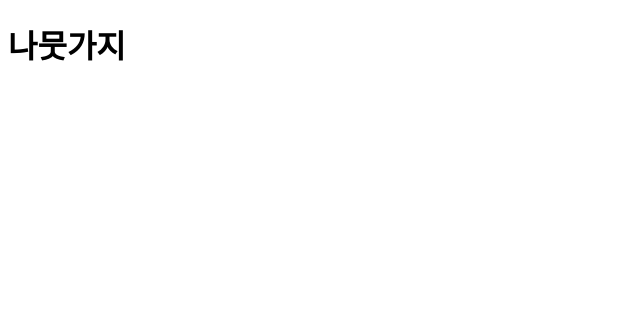
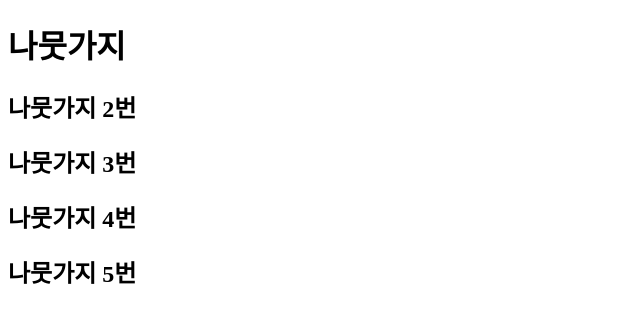
Before and after one commit to pflying1/2023_02_22-branch-prac, a plain HTML site: page index.html in a window 1280 px wide. Shown: the whole page, without its empty margins (0-640 px from the left). Drawn offline with Linux system fonts and the light colour scheme.

Commit message:
h2 태그 추가 나뭇가지 2번 3번 4번 5번 추가

```diff
--- a/index.html
+++ b/index.html
@@ -9,6 +9,10 @@
 </head>
 <body>
     <h1>나뭇가지</h1>
+    <h2>나뭇가지 2번</h2>
+    <h2>나뭇가지 3번</h2>
+    <h2>나뭇가지 4번</h2>
+    <h2>나뭇가지 5번</h2>
     <div id="header">
         <div></div>
         <div></div>
```
